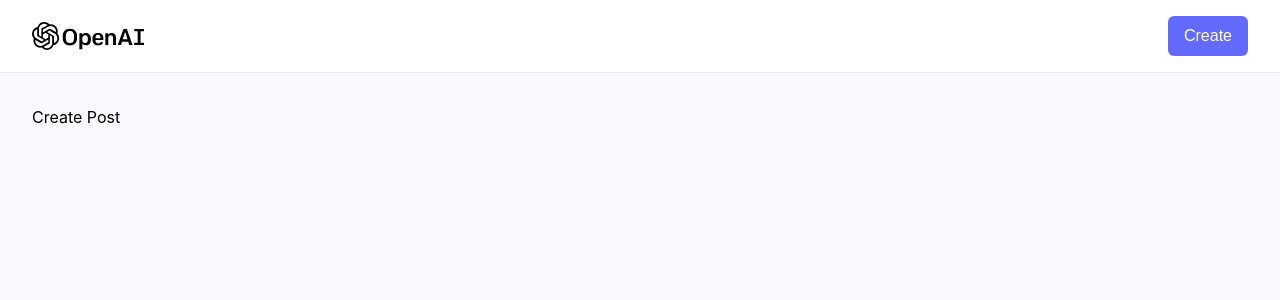
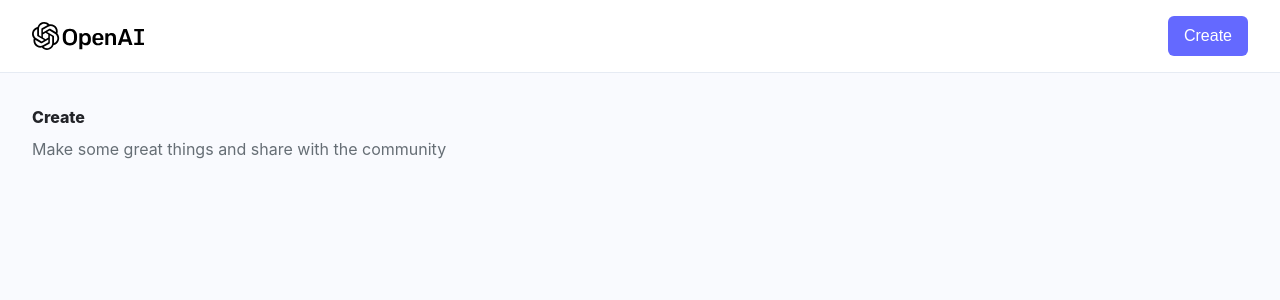
Before and after one commit to alanxu186/Dalle_clone, a React (Vite) app in the folder client/: page /create-post in a window 1280 px wide. Shown: the top 300 px of the page. Built offline with nearby package versions, Linux system fonts and the light colour scheme; a web font is replaced by a local one.

Commit message:
initiate useNavigate, declare useStates for form, generatingImg, loading, create handleSubmit function for form, create form element within section

```diff
--- a/client/src/pages/CreatePost.jsx
+++ b/client/src/pages/CreatePost.jsx
@@ -1,4 +1,4 @@
-import React, {useState} from "react";
+import React, { useState } from "react";
 import { useNavigate } from "react-router-dom";
 
 import { preview } from "../assets";
@@ -6,8 +6,30 @@ import { getRandomPrompt } from '../utils/index';
 import { FormField, Loader } from "../components";
 
 const CreatePost = () => {
+  const navigate = useNavigate();
+  const [form, setForm] = useState({
+    name: '',
+    prompt: '',
+    photo: '',
+  });
+  const [generatingImg, setGeneratingImg] = useState(false);
+  const [loading, setLoading] = useState(false);
+
+  const handleSubmit = () => {
+
+  }
+
   return (
-    <div>Create Post</div>
+    <section className="max-w-7xl mx-auto">
+      <div>
+        <h1 className="font-extrabold text-[#222328]">Create</h1>
+        <p className="mt-2 text-[#666e75] text-[16px] max-w[500px]">Make some great things and share with the community</p>
+      </div>
+
+      <form className="mt-16 max-w-3xl" onSubmit={handleSubmit}>
+
+      </form>
+    </section>
   )
 };
 
```
